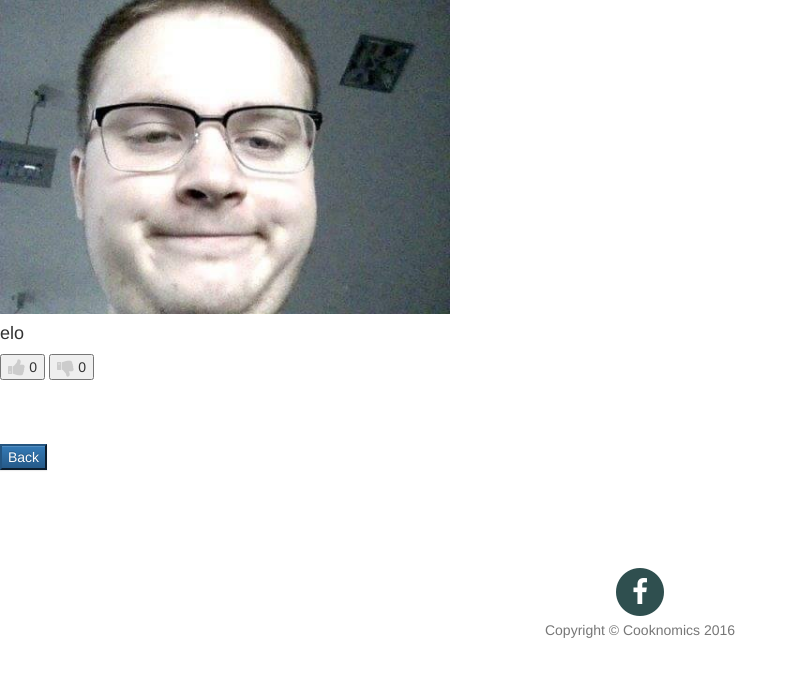
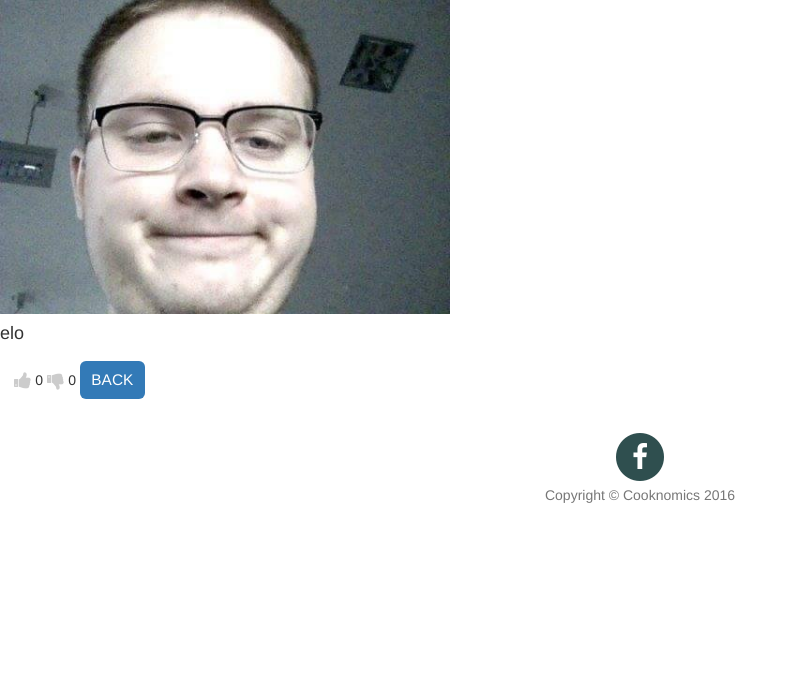
Before and after one commit to mihal277/Cooknomics, a Django app: page /recipes/banan/ in a window 1280 px wide. Shown: the part 1027-1717 px from the top of the page, without its empty margins (0-798 px from the left). After the commit the page ends 1530 px from the top, so only its background shows below. Run offline with Django 3.2, Linux system fonts and the light colour scheme; data comes from the database, SQL or seed files in the repository; some libraries are stand-ins or nearby versions; some web fonts are replaced.

Commit message:
displaying news detail

```diff
--- a/news/static/news/js/scripts.js
+++ b/news/static/news/js/scripts.js
@@ -13,10 +13,10 @@ function appendElements(newData) {
         var date = new Date(data.published_date)
         htmlString += '<div class="post">';
         htmlString += '<a href="' + data.url + '"><h2>' + data.title + '</h2></a>';
-        htmlString += '<i class="fa fa-clock-o clock-icon" aria-hidden="true"></i>' +
+        htmlString += '<i class="fa fa-clock-o footnote-icon" aria-hidden="true"></i>' +
                       '<p class="post-metadata"> ' + date + '</p>';
         htmlString += '<i class="fa fa-comment comment-icon" aria-hidden="true"></i>' +
-                      '<a href="' + data.slug + '#disqus_thread" class="comment-link"></a>';
+                      '<a href="' + data.url + '#disqus_thread" class="comment-link"></a>';
 
 
         var upvote_class = 'fa fa-thumbs-up fa-lg upvote-button';
--- a/news/templates/news_index.html
+++ b/news/templates/news_index.html
@@ -9,7 +9,7 @@
         </a>
 
 
-        <i class="fa fa-clock-o clock-icon" aria-hidden="true"></i>
+        <i class="fa fa-clock-o footnote-icon" aria-hidden="true"></i>
         <p class="post-metadata">{{ element.published_date }}</p>
 
         <i class="fa fa-comment comment-icon" aria-hidden="true"></i>
--- a/static_files/css/style.css
+++ b/static_files/css/style.css
@@ -288,7 +288,7 @@ img.center {
     border: 1px solid #cccccc;
 }
 
-.post .clock-icon {
+.post .footnote-icon {
     color: #cccccc;
 }
 
--- a/templates/base_detail.html
+++ b/templates/base_detail.html
@@ -33,27 +33,26 @@
     <main>
         {% block element_display %}
         {% endblock element_display %}
-        <div class="video_buttons row">
-            <button class="upvote-button" data-name="{{ slug }}" id="upbtn_{{ slug }}"
-                    data-on-click-action="upvote"
-            >
-                <i class="fa fa-thumbs-up fa-lg"></i>
-                <span id="upvote_count_{{ slug }}">{{ up_votes }}</span>
-            </button>
-
-            <button class="downvote-button" data-name="{{ slug }}" id="dwnbtn_{{ slug }}"
-                    data-on-click-action="downvote"
-            >
-                <i class="fa fa-thumbs-down fa-lg"></i>
-                <span id="downvote_count_{{ slug }}">{{  down_votes }}</span>
-            </button>
+        <div class="like-buttons">
+            <i data-name="{{ slug }}"
+               class="fa fa-thumbs-up fa-lg upvote-button {% if element.voting_status == 'upvoted' %}
+                                                          clicked
+                                                          {% endif %}" id="upbtn_{{ slug }}"
+                                                          data-on-click-action="upvote"></i>
+            <section id="upvote_count_{{ slug }}" class="votes-count">{{ up_votes }}</section>
+            <i data-name="{{ slug }}"
+               class="fa fa-thumbs-down fa-lg downvote-button {% if element.voting_status == 'downvoted' %}
+                                                              clicked
+                                                              {% endif %}" id="dwnbtn_{{ slug }}"
+                                                              data-on-click-action="downvote"></i>
+            <section id="downvote_count_{{ slug }}" class="votes-count">{{ down_votes }}</section>
         </div>
         {% block additional_element_display %}
         {% endblock additional_element_display %}
         {% with ''|addstr:appname|addstr:':'|addstr:appname|addstr:'_list' as back_url %}
-        <a href="{% url back_url %}">
+        <a href="{% url back_url %}" class="button">
         {% endwith %}
-            <button class="more btn-md btn-primary">Back</button>
+            Back
         </a>
     </main>
 
```
Also changed, not shown: news/templates/news_detail.html (+6 -3 lines).
